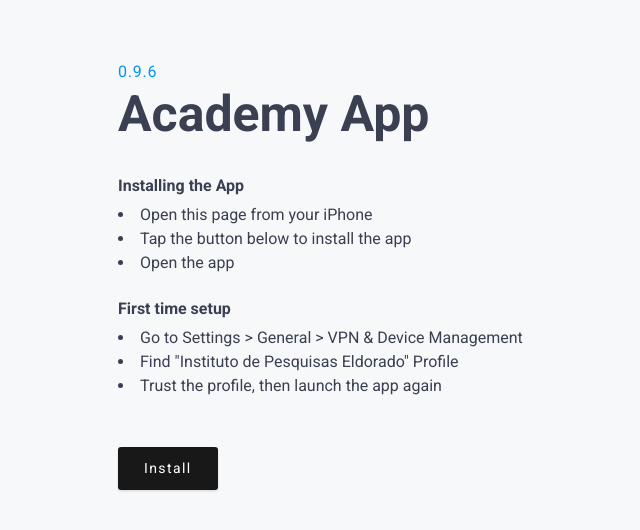
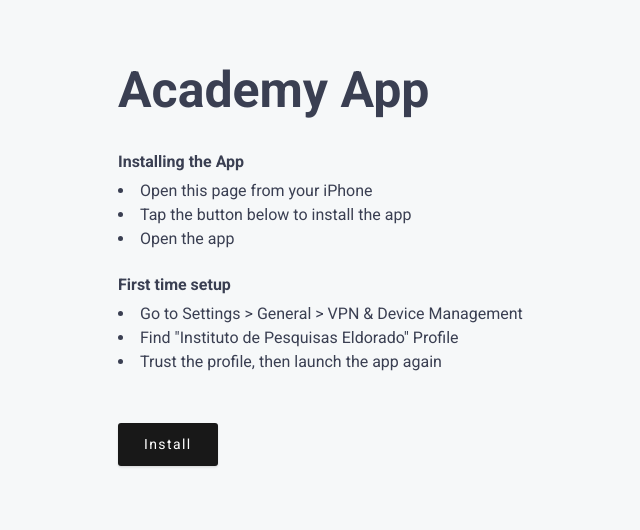
Before and after one commit to eaCampinas/downloads, a plain HTML site: page index.html in a window 1280 px wide. Shown: the whole page, without its empty margins (12-652 px from the left). Drawn offline with nearby package versions, Linux system fonts and the light colour scheme.

Commit message:
Updating app version

```diff
--- a/index.html
+++ b/index.html
@@ -26,7 +26,6 @@
     <div class="container">
       <div class="row">
         <div class="col-md-7 content-box hero-content">
-          <span>0.9.6 </span>
           <h1><b>Academy App</b></h1>
           <br>
           <h5><b>Installing the App</b></h5>
```
Also changed, not shown: 4 other files.
